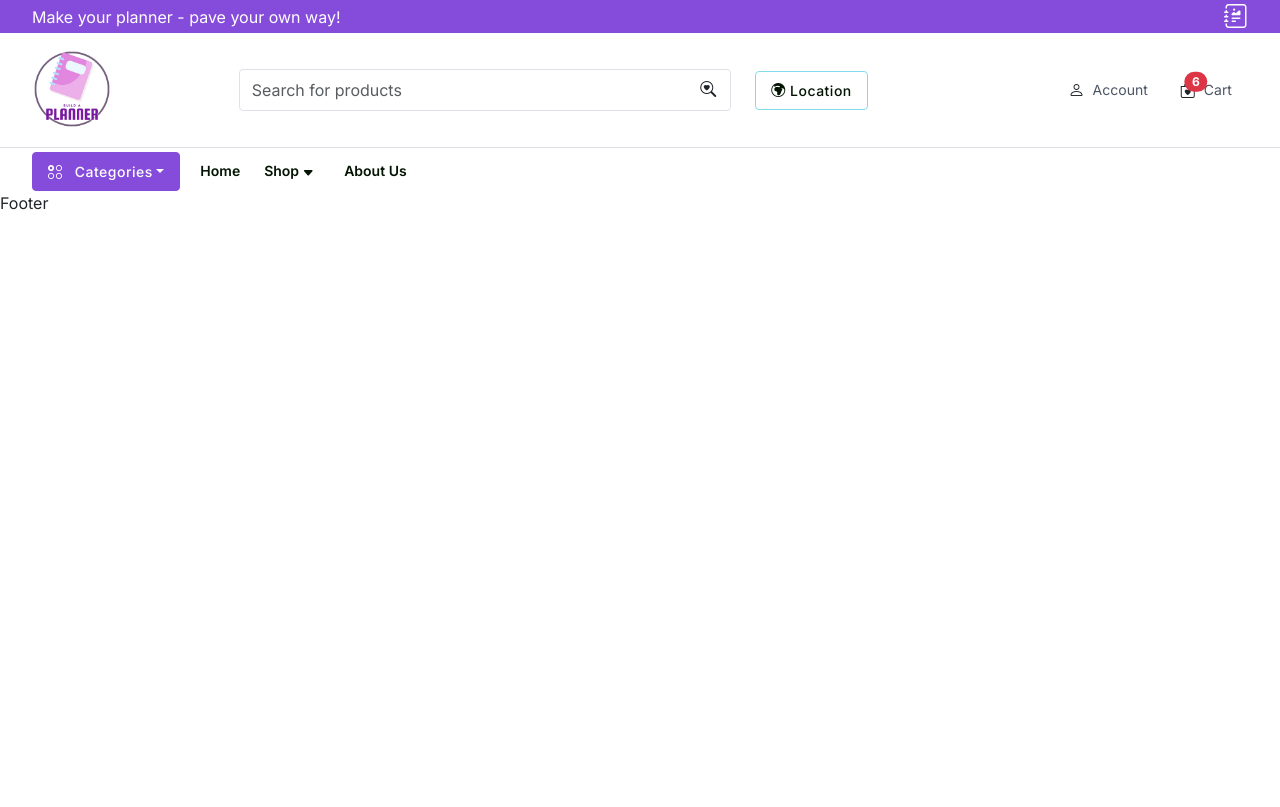
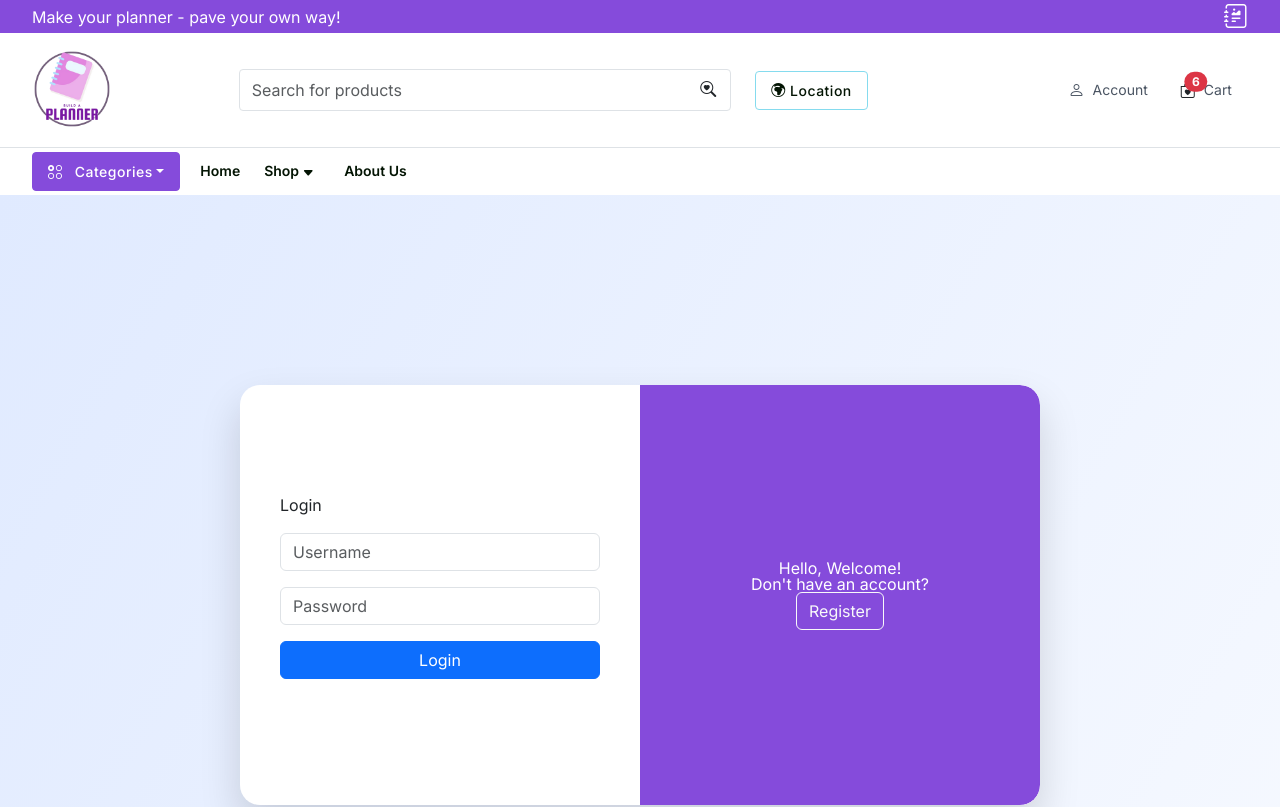
Before and after one commit to elab-development/internet-tehnologije-2025-personalizovaniplaner_2021_0008, a React (Create React App) app in the folder frontend/: page /login in a window 1280 px wide. Shown: the top 807 px of the page. Built offline with nearby package versions, Linux system fonts and the light colour scheme.

Commit message:
Postavka ruta za autentifikaciju i autorizaciju, postavka osnovnog mehanizma za Login/Register page

```diff
--- a/frontend/src/App.js
+++ b/frontend/src/App.js
@@ -4,16 +4,30 @@ import Footer from './components/Footer/Footer';
 import { Route, Routes } from 'react-router-dom';
 import Home from './page/Home/Home';
 import About from './page/About/About';
+import { AuthProvider } from "./auth/AuthContext";
+import Profile from './page/Profile/Profile';
+import AuthPage from './components/Auth/AuthPage';
+import ProtectedRoute from './auth/ProtectedRoute';
+
 
 function App() {
   return (
     <>
+     <AuthProvider>
+
     <Header />
       <Routes>
         <Route path = '/' element = {<Home />}/>
         <Route path = '/about' element = {<About />}/>
+        <Route path = '/login' element = {<AuthPage />}/>
+        <Route
+          path='/profile'
+          element={<ProtectedRoute> <Profile/> </ProtectedRoute>} />
+
       </Routes>
     <Footer />
+
+    </AuthProvider>
     </>
   );
 }
--- /dev/null
+++ b/frontend/src/auth/AuthContext.jsx
@@ -0,0 +1,30 @@
+import { createContext, useContext, useEffect, useState } from "react";
+
+const AuthContext = createContext();
+
+export function AuthProvider({ children }) {
+  const [user, setUser] = useState(null);
+
+  useEffect(() => {
+    const saved = sessionStorage.getItem("user");
+    if (saved) setUser(JSON.parse(saved));
+  }, []);
+
+  const login = (userData) => {
+    sessionStorage.setItem("user", JSON.stringify(userData));
+    setUser(userData);
+  };
+
+  const logout = () => {
+    sessionStorage.clear();
+    setUser(null);
+  };
+
+  return (
+    <AuthContext.Provider value={{ user, login, logout }}>
+      {children}
+    </AuthContext.Provider>
+  );
+}
+
+export const useAuth = () => useContext(AuthContext);
--- /dev/null
+++ b/frontend/src/auth/ProtectedRoute.jsx
@@ -0,0 +1,13 @@
+import { Navigate } from "react-router-dom";
+import { useAuth } from "./AuthContext";
+
+function ProtectedRoute({ children, role }) {
+  const { user } = useAuth();
+
+  if (!user) return <Navigate to="/" />;
+  if (role && user.role !== role) return <Navigate to="/profile" />;
+
+  return children;
+}
+
+export default ProtectedRoute;
--- /dev/null
+++ b/frontend/src/components/Auth/AuthPage.jsx
@@ -0,0 +1,46 @@
+import { useState } from "react";
+import LoginForm from "./LoginForm";
+import RegisterForm from "./RegisterForm";
+import "../../styles/auth.css";
+
+function AuthPage() {
+  const [isLogin, setIsLogin] = useState(true);
+
+  return (
+    <div className="auth-wrapper">
+      <div className={`auth-box ${!isLogin ? "active" : ""}`}>
+        <div className="form-side">
+          {isLogin ? <LoginForm /> : <RegisterForm />}
+        </div>
+
+        <div className="overlay">
+          {isLogin ? (
+            <>
+              <h2>Hello, Welcome!</h2>
+              <p>Don't have an account?</p>
+              <button
+                className="btn btn-outline-light"
+                onClick={() => setIsLogin(false)}
+              >
+                Register
+              </button>
+            </>
+          ) : (
+            <>
+              <h2>Welcome Back!</h2>
+              <p>Already have an account?</p>
+              <button
+                className="btn btn-outline-light"
+                onClick={() => setIsLogin(true)}
+              >
+                Login
+              </button>
+            </>
+          )}
+        </div>
+      </div>
+    </div>
+  );
+}
+
+export default AuthPage;
--- /dev/null
+++ b/frontend/src/components/Auth/LoginForm.jsx
@@ -0,0 +1,50 @@
+import { useState } from "react";
+import { usersData } from "../../utils/data";
+import { useAuth } from "../../auth/AuthContext";
+import { useNavigate } from "react-router-dom";
+
+function LoginForm() {
+  const [username, setUsername] = useState("");
+  const [password, setPassword] = useState("");
+  const { login } = useAuth();
+  const navigate = useNavigate();
+
+  const handleLogin = () => {
+    if(!username || !password){
+        return alert('Please fill in all fields!');
+    }
+
+    const user = usersData.find(
+      (u) => u.username === username && u.password === password
+    );
+
+    if (!user) return alert("Wrong username or password!");
+
+    login(user);
+    navigate(user.role === "admin" ? "/admin" : "/profile");
+  };
+
+  return (
+    <>
+      <h2>Login</h2>
+      <input
+        className="form-control mb-3"
+        placeholder="Username"
+        value={username}
+        onChange={(e) => setUsername(e.target.value)}
+      />
+      <input
+        type="password"
+        className="form-control mb-3"
+        placeholder="Password"
+        value={password}
+        onChange={(e) => setPassword(e.target.value)}
+      />
+      <button className="btn btn-primary w-100" onClick={handleLogin}>
+        Login
+      </button>
+    </>
+  );
+}
+
+export default LoginForm;
--- /dev/null
+++ b/frontend/src/components/Auth/RegisterForm.jsx
@@ -0,0 +1,51 @@
+import { useState } from "react";
+import { useAuth } from "../../auth/AuthContext";
+import { useNavigate } from "react-router-dom";
+
+function RegisterForm() {
+  const [username, setUsername] = useState("");
+  const [email, setEmail] = useState("");
+  const [password, setPassword] = useState("");
+  const { login } = useAuth();
+  const navigate = useNavigate();
+
+  const handleRegister = () => {
+    const newUser = {
+      id: Date.now(),
+      username,
+      email,
+      password,
+      role: "user",
+    };
+
+    login(newUser);
+    navigate("/profile");
+  };
+
+  return (
+    <>
+      <h2>Registration</h2>
+      <input
+        className="form-control mb-3"
+        placeholder="Username"
+        onChange={(e) => setUsername(e.target.value)}
+      />
+      <input
+        className="form-control mb-3"
+        placeholder="Email"
+        onChange={(e) => setEmail(e.target.value)}
+      />
+      <input
+        type="password"
+        className="form-control mb-3"
+        placeholder="Password"
+        onChange={(e) => setPassword(e.target.value)}
+      />
+      <button className="btn btn-primary w-100" onClick={handleRegister}>
+        Register
+      </button>
+    </>
+  );
+}
+
+export default RegisterForm;
--- a/frontend/src/components/Header/Header.jsx
+++ b/frontend/src/components/Header/Header.jsx
@@ -5,6 +5,7 @@ import { Link } from 'react-router-dom'
 import logo from '../../assets/temp_logo2.png'
 import Cart from '../Cart/Cart'
 import CategoryList from './CategoryList'
+import {useAuth} from '../../auth/AuthContext'
 
 const Header = () => {
 
@@ -21,6 +22,8 @@ const Header = () => {
     dropDownShow ? setDropDownShow(0) : setDropDownShow(id)
   }
 }
+
+const { user } = useAuth();
 
   return (
     <>
@@ -73,6 +76,10 @@ const Header = () => {
             <ListGroup horizontal className='justify-content-end'>
 
               <ListGroup.Item className='border-0'>
+                <Link
+                  to = {user ? '/profile' : '/login'}
+                  className='text-decoration-none text-clr'
+                  >
                 <span className='d-flex align-items-center'>
                   <span className='position-relative'>
                     <i class="bi bi-person"></i>
@@ -81,6 +88,7 @@ const Header = () => {
                     Account
                   </span>
                 </span>
+                </Link>
               </ListGroup.Item>
 
 
--- /dev/null
+++ b/frontend/src/page/Profile/Profile.jsx
@@ -0,0 +1,26 @@
+import { useAuth } from "../../auth/AuthContext";
+import { useNavigate } from "react-router-dom";
+
+function Profile() {
+  const { user, logout } = useAuth();
+  const navigate = useNavigate();
+
+  return (
+    <div className="container mt-5">
+      <h2>User Profile</h2>
+      <p><b>Username:</b> {user.username}</p>
+      <p><b>Email:</b> {user.email}</p>
+      <button
+        className="btn btn-danger"
+        onClick={() => {
+          logout();
+          navigate("/");
+        }}
+      >
+        Logout
+      </button>
+    </div>
+  );
+}
+
+export default Profile;
--- /dev/null
+++ b/frontend/src/styles/auth.css
@@ -0,0 +1,82 @@
+/* auth.css - samo za login/register formu */
+.auth-wrapper {
+  height: 100vh;
+  background: linear-gradient(120deg, #e0eaff, #f6f9ff);
+  display: flex;
+  justify-content: center;
+  align-items: center;
+}
+
+.auth-box {
+  width: 800px;
+  max-width: 90%;
+  height: 420px;
+  background: white;
+  border-radius: 20px;
+  position: relative;
+  overflow: hidden;
+  box-shadow: 0 20px 40px rgba(0,0,0,0.15);
+  display: flex;
+}
+
+.form-side {
+  width: 50%;
+  padding: 40px;
+  transition: transform 0.6s ease;
+  display: flex;
+  flex-direction: column;
+  justify-content: center;
+}
+
+.overlay {
+  width: 50%;
+  background: var(--clr-primary);
+  position: absolute;
+  right: 0;
+  top: 0;
+  height: 100%;
+  color: white;
+  display: flex;
+  flex-direction: column;
+  justify-content: center;
+  align-items: center;
+  transition: transform 0.6s ease;
+  border-radius: 0 20px 20px 0;
+}
+
+.auth-box.active .form-side {
+  transform: translateX(100%);
+}
+
+.auth-box.active .overlay {
+  transform: translateX(-100%);
+  border-radius: 20px 0 0 20px;
+}
+
+/* Buttons inside auth forms */
+.auth-box button {
+  cursor: pointer;
+}
+
+/* Responsive */
+@media (max-width: 768px) {
+  .auth-box {
+    flex-direction: column;
+    height: auto;
+  }
+  .form-side, .overlay {
+    width: 100%;
+    position: relative;
+    border-radius: 20px 20px 0 0;
+    transform: none !important;
+  }
+}
+
+.form-side input,
+.form-side button {
+  margin-bottom: 15px; /* prostor između inputa i dugmeta */
+}
+
+.form-side h2 {
+  margin-bottom: 20px; /* prostor između naslova i prvog inputa */
+}
--- a/frontend/src/utils/data.js
+++ b/frontend/src/utils/data.js
@@ -133,3 +133,21 @@ export const featureData = [
     image:feature4,
   }
 ];
+
+/**Fake users base for testing */
+export const usersData = [
+  {
+    id: 1,
+    username: "admin",
+    email: "admin@test.com",
+    password: "admin123",
+    role: "admin",
+  },
+  {
+    id: 2,
+    username: "user",
+    email: "user@test.com",
+    password: "user123",
+    role: "user",
+  },
+];
```
Also changed, not shown: frontend/src/page/Admin/AdminPanel.jsx (added, +32 -0 lines).
